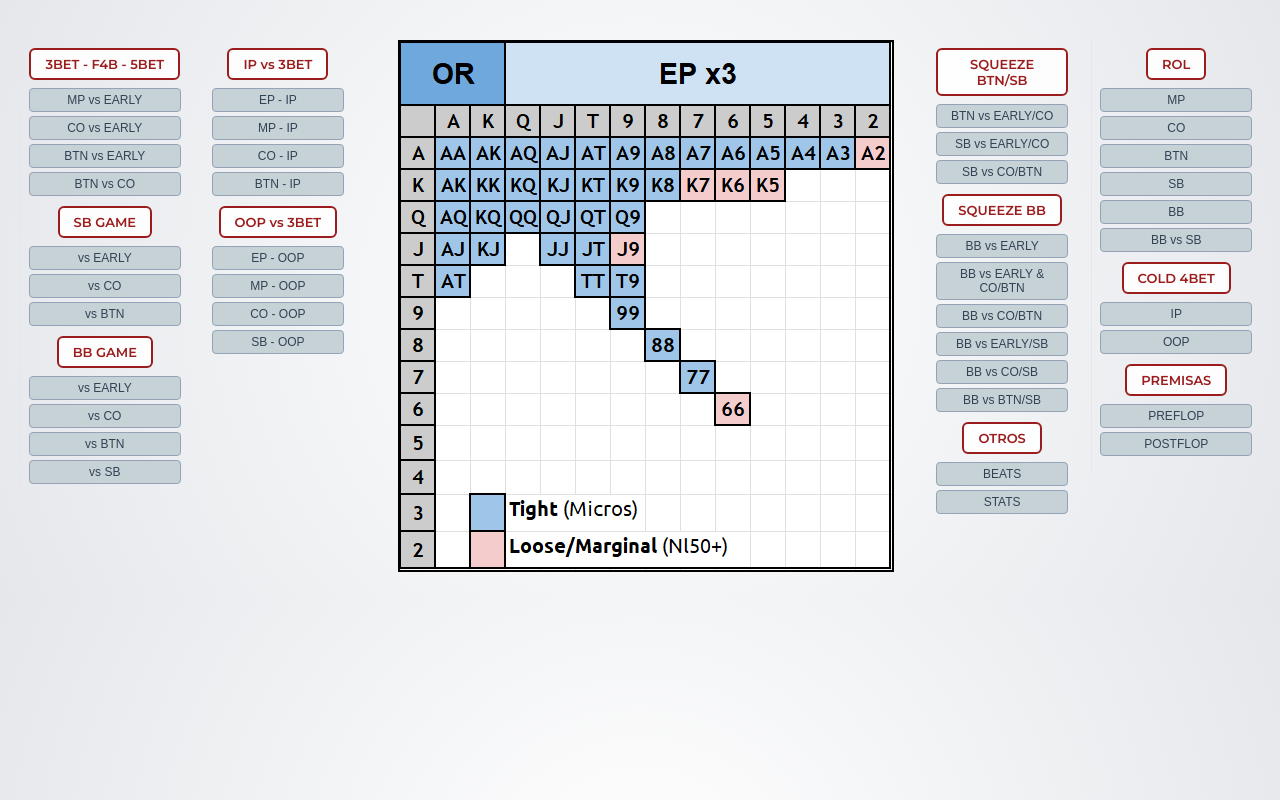
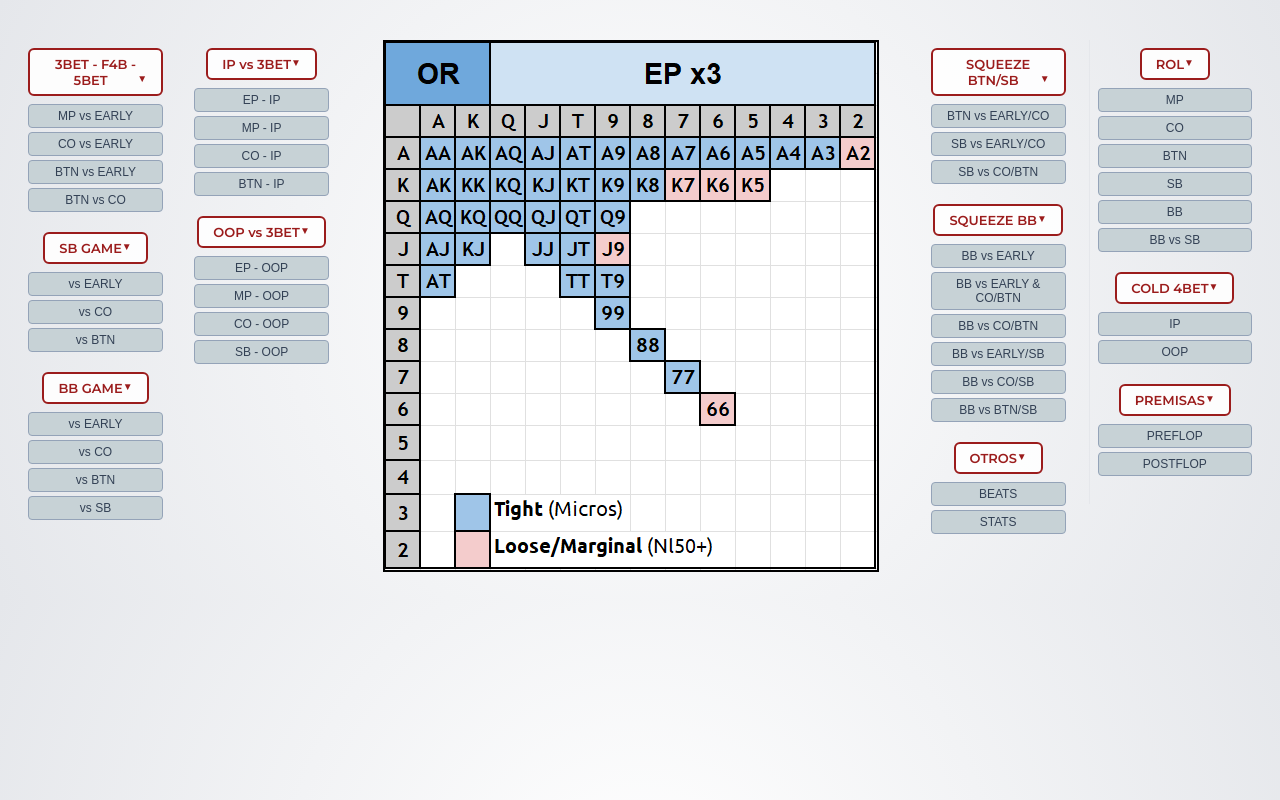
Before and after one commit to LuisFalconi01/preflop_view, a plain HTML site: page index.html in a window 1280 px wide. Drawn offline with Linux system fonts and the light colour scheme.

Commit message:
Add files via upload

```diff
--- a/css/style.css
+++ b/css/style.css
@@ -336,6 +336,7 @@
     visibility: hidden;
 }
 
+
 /* ===================================
    MODO MOVIL / ANDROID
 =================================== */
@@ -421,3 +422,37 @@
     }
 
 }
+
+
+/* =========================
+   ACORDEON
+========================= */
+
+.accordion {
+    margin-bottom: 10px;
+}
+
+.accordion-header {
+    cursor: pointer;
+}
+
+.accordion-icon {
+    float: right;
+    font-size: 10px;
+    transition: transform 0.3s ease;
+}
+
+.accordion-content {
+    overflow: hidden;
+    max-height: 1000px;
+    transition: max-height 0.3s ease;
+}
+
+/* Cerrado */
+.accordion.closed .accordion-content {
+    max-height: 0;
+}
+
+.accordion.closed .accordion-icon {
+    transform: rotate(-90deg);
+}
--- a/index.html
+++ b/index.html
@@ -16,33 +16,61 @@
 
 <div class="container">
 
-    <div class="side secondary">
+    <!-- IZQUIERDA 1 -->
+    <div class="side">
 
-        <div class="section title-box">
-            <div class="title red">3BET - F4B - 5BET</div>
+        <!-- 3BET - F4B - 5BET -->
+        <div class="accordion">
+
+            <div class="section title-box accordion-header">
+                <div class="title red">
+                    3BET - F4B - 5BET
+                    <span class="accordion-icon">▼</span>
+                </div>
             </div>
 
+            <div class="accordion-content">
                 <div class="section">
                     <button class="btn" data-images="mp_early_ip.png, mp_early_ip_1.png">MP vs EARLY</button>
                     <button class="btn" data-images="co_early_ip.png, co_early_ip_1.png, co_early_ip_2.png">CO vs EARLY</button>
                     <button class="btn" data-images="btn_early_ip.png, btn_early_ip_1.png, btn_early_ip_2.png">BTN vs EARLY</button>
                     <button class="btn" data-images="btn_co_ip.png, btn_co_ip_1.png, btn_co_ip_2.png">BTN vs CO</button>
                 </div>
-
-        <div class="section title-box">
-            <div class="title red">SB GAME</div>
             </div>
 
+        </div>
+
+        <!-- SB GAME -->
+        <div class="accordion">
+
+            <div class="section title-box accordion-header">
+                <div class="title red">
+                    SB GAME
+                    <span class="accordion-icon">▼</span>
+                </div>
+            </div>
+
+            <div class="accordion-content">
                 <div class="section">
                     <button class="btn" data-images="sb_early_oop.png, sb_early_oop_1.png, sb_early_oop_2.png">vs EARLY</button>
                     <button class="btn" data-images="sb_co_oop.png, sb_co_oop_1.png, sb_co_oop_2.png">vs CO</button>
                     <button class="btn" data-images="sb_btn_oop.png, sb_btn_oop_1.png, sb_btn_oop_2.png">vs BTN</button>
                 </div>
-
-        <div class="section title-box">
-            <div class="title red">BB GAME</div>
             </div>
 
+        </div>
+
+        <!-- BB GAME -->
+        <div class="accordion">
+
+            <div class="section title-box accordion-header">
+                <div class="title red">
+                    BB GAME
+                    <span class="accordion-icon">▼</span>
+                </div>
+            </div>
+
+            <div class="accordion-content">
                 <div class="section">
                     <button class="btn" data-image="bb_early_oop.png">vs EARLY</button>
                     <button class="btn" data-image="bb_co_oop.png">vs CO</button>
@@ -51,13 +79,25 @@
                 </div>
             </div>
 
+        </div>
 
-            <!-- IZQUIERDA -->
+    </div>
+
+
+    <!-- IZQUIERDA 2 -->
 <div class="side">
 
-        <div class="section title-box">
-            <div class="title red">IP vs 3BET</div>
+    <!-- IP vs 3BET -->
+    <div class="accordion">
+
+        <div class="section title-box accordion-header">
+            <div class="title red">
+                IP vs 3BET
+                <span class="accordion-icon">▼</span>
             </div>
+        </div>
+
+        <div class="accordion-content">
 
             <div class="section">
                 <button class="btn" data-images="3bet_ep_ip.png, 3bet_ep_ip_1.png, 3bet_ep_ip_2.png, 3bet_ep_ip_3.png, 3bet_ep_ip_4.png">EP - IP</button>
@@ -66,10 +106,21 @@
                 <button class="btn" data-images="3bet_btn_ip.png, 3bet_btn_ip_1.png, 3bet_btn_ip_2.png">BTN - IP</button>
             </div>
 
+        </div>
 
-        <div class="section title-box">
-            <div class="title red">OOP vs 3BET</div>
     </div>
+
+    <!-- OOP vs 3BET -->
+    <div class="accordion">
+
+        <div class="section title-box accordion-header">
+            <div class="title red">
+                OOP vs 3BET
+                <span class="accordion-icon">▼</span>
+            </div>
+        </div>
+
+        <div class="accordion-content">
 
             <div class="section">
                 <button class="btn" data-images="3bet_ep_oop.png, 3bet_ep_oop_1.png, 3bet_ep_oop_2.png, 3bet_ep_oop_3.png, 3bet_ep_oop_4.png, 3bet_ep_oop_5.png">EP - OOP</button>
@@ -78,6 +129,9 @@
                 <button class="btn" data-images="3bet_sb_oop.png, 3bet_sb_oop_1.png, 3bet_sb_oop_2.png">SB - OOP</button>
             </div>
 
+        </div>
+
+    </div>
 
 </div>
 
@@ -89,35 +143,36 @@
 
             <div class="slider-container">
 
-                <button id="prevSlide" class="slider-btn">
-                    ◀
-                </button>
+                <button id="prevSlide" class="slider-btn">◀</button>
 
                 <img
                     id="preflopImage"
                     src="images/or_ep.png"
                     alt="Preflop Range">
 
-                <button id="nextSlide" class="slider-btn">
-                    ▶
-                </button>
+                <button id="nextSlide" class="slider-btn">▶</button>
+
+            </div>
 
         </div>
 
     </div>
 
 
-    </div>
-
-
-
-
     <!-- DERECHA -->
 <div class="side">
 
-        <div class="section title-box">
-            <div class="title red">SQUEEZE BTN/SB</div>
+    <!-- SQUEEZE BTN/SB -->
+    <div class="accordion">
+
+        <div class="section title-box accordion-header">
+            <div class="title red">
+                SQUEEZE BTN/SB
+                <span class="accordion-icon">▼</span>
             </div>
+        </div>
+
+        <div class="accordion-content">
 
             <div class="section">
                 <button class="btn" data-images="sqz_btn_early_co.png, sqz_btn_general.png">BTN vs EARLY/CO</button>
@@ -125,9 +180,21 @@
                 <button class="btn" data-image="sqz_sb_co_btn.png">SB vs CO/BTN</button>
             </div>
 
-        <div class="section title-box">
-            <div class="title red">SQUEEZE BB</div>
         </div>
+
+    </div>
+
+    <!-- SQUEEZE BB -->
+    <div class="accordion">
+
+        <div class="section title-box accordion-header">
+            <div class="title red">
+                SQUEEZE BB
+                <span class="accordion-icon">▼</span>
+            </div>
+        </div>
+
+        <div class="accordion-content">
 
             <div class="section">
                 <button class="btn" data-images="sqz_bb_early.png, sqz_bb_general.png">BB vs EARLY</button>
@@ -139,25 +206,48 @@
                 <button class="btn" data-image="sqz_bb_btn_sb.png">BB vs BTN/SB</button>
             </div>
 
-    <div class="section title-box">
-            <div class="title red">OTROS</div>
         </div>
+
+    </div>
+
+    <!-- OTROS -->
+    <div class="accordion">
+
+        <div class="section title-box accordion-header">
+            <div class="title red">
+                OTROS
+                <span class="accordion-icon">▼</span>
+            </div>
+        </div>
+
+        <div class="accordion-content">
 
             <div class="section">
                 <button class="btn" data-image="beats.png">BEATS</button>
                 <button class="btn" data-image="stats.png">STATS</button>
             </div>
 
-
+        </div>
 
     </div>
+
+</div>
+
 
  <!-- DERECHA 2 -->
 <div class="side secondary">
 
-        <div class="section title-box">
-            <div class="title red">ROL</div>
+    <!-- ROL -->
+    <div class="accordion">
+
+        <div class="section title-box accordion-header">
+            <div class="title red">
+                ROL
+                <span class="accordion-icon">▼</span>
             </div>
+        </div>
+
+        <div class="accordion-content">
 
             <div class="section">
                 <button class="btn" data-image="rol_mp.png">MP</button>
@@ -168,19 +258,42 @@
                 <button class="btn" data-image="rol_bb_vs_sb.png">BB vs SB</button>
             </div>
 
-        <div class="section title-box">
-            <div class="title red">COLD 4BET</div>
         </div>
+
+    </div>
+
+    <!-- COLD 4BET -->
+    <div class="accordion">
+
+        <div class="section title-box accordion-header">
+            <div class="title red">
+                COLD 4BET
+                <span class="accordion-icon">▼</span>
+            </div>
+        </div>
+
+        <div class="accordion-content">
 
             <div class="section">
                 <button class="btn" data-image="cold_4bet_ip.png">IP</button>
                 <button class="btn" data-image="cold_4bet_oop.png">OOP</button>
             </div>
 
+        </div>
 
-        <div class="section title-box">
-            <div class="title red">PREMISAS</div>
     </div>
+
+    <!-- PREMISAS -->
+    <div class="accordion">
+
+        <div class="section title-box accordion-header">
+            <div class="title red">
+                PREMISAS
+                <span class="accordion-icon">▼</span>
+            </div>
+        </div>
+
+        <div class="accordion-content">
 
             <div class="section">
                 <button class="btn" data-image="premisas_preflop.png">PREFLOP</button>
@@ -191,7 +304,13 @@
 
     </div>
 
+</div>
+
+</div>
+
 <script src="js/app.js"></script>
 
 </body>
+
+
 </html>
--- a/js/app.js
+++ b/js/app.js
@@ -75,3 +75,32 @@
 });
 
 showImage(0);
+
+
+document.querySelectorAll('.accordion-header').forEach(header => {
+
+    header.addEventListener('click', () => {
+
+        const accordion = header.parentElement;
+        accordion.classList.toggle('closed');
+
+        const icon = header.querySelector('.accordion-icon');
+
+        if (accordion.classList.contains('closed')) {
+            icon.textContent = '▼';
+        } else {
+            icon.textContent = '▲';
+        }
+
+    });
+
+});
+
+
+if (window.innerWidth <= 768) {
+
+    document.querySelectorAll('.accordion').forEach(acc => {
+        acc.classList.add('closed');
+    });
+
+}
```
Lines whose indentation alone changed are shown as unchanged.
